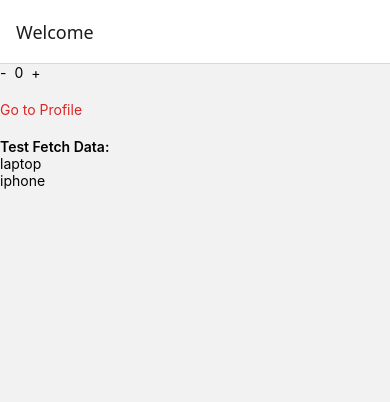
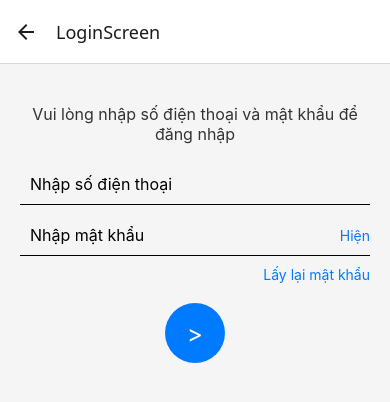
Before and after one commit to vutran01122003/ChattingApp, a React Native app: screen /LoginScreen in a window 390 px wide. Shown: the top 402 px of the page. Built offline with nearby package versions, Linux system fonts and the light colour scheme.

Commit message:
WelcomScreen and LoginScreen

```diff
--- a/package.json
+++ b/package.json
@@ -19,6 +19,7 @@
     "react-native-reanimated": "^3.17.1",
     "react-native-safe-area-context": "^5.3.0",
     "react-native-screens": "^4.9.2",
+    "react-native-vector-icons": "^10.2.0",
     "react-redux": "^9.2.0",
     "tailwindcss": "^3.4.17"
   },
--- a/src/App.jsx
+++ b/src/App.jsx
@@ -4,6 +4,8 @@ import {createNativeStackNavigator} from '@react-navigation/native-stack';
 import HomeScreen from './screens/HomeScreen';
 import ProfileScreen from './screens/ProfileScreen';
 import {AppProvider} from './redux/store';
+import WelcomeScreen from './screens/WelcomeScreen';
+import LoginScreen from './screens/LoginScreen';
 import './global.css';
 
 const Stack = createNativeStackNavigator();
@@ -15,10 +17,11 @@ function App() {
         <Stack.Navigator>
           <Stack.Screen
             name="Home"
-            component={HomeScreen}
+            component={WelcomeScreen}
             options={{title: 'Welcome'}}
           />
           <Stack.Screen name="Profile" component={ProfileScreen} />
+          <Stack.Screen name="LoginScreen" component={LoginScreen} />
         </Stack.Navigator>
       </NavigationContainer>
     </AppProvider>
--- /dev/null
+++ b/src/screens/LoginScreen.jsx
@@ -0,0 +1,142 @@
+import React, { useState } from 'react';
+import { View, Text, TextInput, TouchableOpacity, StyleSheet, ScrollView, KeyboardAvoidingView, Platform } from 'react-native';
+
+const LoginScreen = ({ navigation }) => {
+  const [phone, setPhone] = useState('');
+  const [password, setPassword] = useState('');
+  const [showPassword, setShowPassword] = useState(false);
+
+  const [isPhoneFocused, setIsPhoneFocused] = useState(false);
+  const [isPasswordFocused, setIsPasswordFocused] = useState(false);
+
+  return (
+    <KeyboardAvoidingView
+      style={styles.container}
+      behavior={Platform.OS === 'ios' ? 'padding' : 'height'}
+    >
+      <ScrollView contentContainerStyle={styles.innerContainer}>
+        <Text style={styles.title}>Vui lòng nhập số điện thoại và mật khẩu để đăng nhập</Text>
+
+        {/* Ô nhập số điện thoại */}
+        <View style={styles.inputContainer}>
+          <TextInput
+            placeholder="Nhập số điện thoại"
+            value={phone}
+            onChangeText={setPhone}
+            keyboardType="phone-pad"
+            style={[
+              styles.input,
+              isPhoneFocused ? styles.inputFocused : styles.inputDefault,
+            ]}
+            onFocus={() => setIsPhoneFocused(true)}
+            onBlur={() => setIsPhoneFocused(false)}
+          />
+          {/* Nếu có giá trị trong ô nhập, hiển thị nút "X" để xóa */}
+          {phone.length > 0 && (
+            <TouchableOpacity onPress={() => setPhone('')}>
+              <Text style={styles.clearText}>X</Text>
+            </TouchableOpacity>
+          )}
+        </View>
+
+        {/* Ô nhập mật khẩu */}
+        <View style={styles.inputContainer}>
+          <TextInput
+            placeholder="Nhập mật khẩu"
+            value={password}
+            onChangeText={setPassword}
+            secureTextEntry={!showPassword}
+            style={[
+              styles.input,
+              isPasswordFocused ? styles.inputFocused : styles.inputDefault,
+            ]}
+            onFocus={() => setIsPasswordFocused(true)}
+            onBlur={() => setIsPasswordFocused(false)}
+          />
+          <TouchableOpacity onPress={() => setShowPassword(!showPassword)}>
+            <Text style={styles.showPasswordText}>{showPassword ? 'Ẩn' : 'Hiện'}</Text>
+          </TouchableOpacity>
+        </View>
+
+        {/* Nút "Lấy lại mật khẩu" */}
+        <TouchableOpacity style={styles.forgotPassword}>
+          <Text style={styles.forgotPasswordText}>Lấy lại mật khẩu</Text>
+        </TouchableOpacity>
+
+        {/* Nút Đăng nhập */}
+        <TouchableOpacity style={styles.loginButton}>
+          <Text style={{color: 'white', fontSize: 24}}>{'>'}</Text>
+        </TouchableOpacity>
+      </ScrollView>
+    </KeyboardAvoidingView>
+  );
+};
+
+const styles = StyleSheet.create({
+  container: {
+    flex: 1,
+    backgroundColor: '#f5f5f5',
+    paddingTop: 40,
+    paddingHorizontal: 20,
+  },
+  innerContainer: {
+    flexGrow: 1,
+    justifyContent: 'flex-start',
+    alignItems: 'center',
+  },
+  title: {
+    fontSize: 16,
+    marginBottom: 20,
+    color: '#333',
+    textAlign: 'center',
+    width: '100%',
+    flexWrap: 'wrap',
+  },
+  inputContainer: {
+    flexDirection: 'row',
+    alignItems: 'center',
+    width: '100%',
+    marginBottom: 10,
+    borderBottomWidth: 1,
+  },
+  input: {
+    flex: 1,
+    height: 40,
+    paddingLeft: 10,
+    fontSize: 16,
+  },
+  inputDefault: {
+    borderBottomColor: '#ccc',
+  },
+  inputFocused: {
+    borderBottomColor: '#007BFF',
+  },
+  clearText: {
+    color: 'red',
+    fontSize: 18,
+    paddingRight: 10,
+  },
+  forgotPassword: {
+    alignSelf: 'flex-end',
+    marginBottom: 20,
+  },
+  forgotPasswordText: {
+    color: '#007BFF',
+    fontSize: 14,
+  },
+  showPasswordText: {
+    color: '#007BFF',
+    fontSize: 14,
+    marginLeft: 10,
+  },
+  loginButton: {
+    width: 60,
+    height: 60,
+    backgroundColor: '#007BFF',
+    alignItems: 'center',
+    justifyContent: 'center',
+    borderRadius: 30,
+  },
+});
+
+export default LoginScreen;
--- /dev/null
+++ b/src/screens/WelcomeScreen.jsx
@@ -0,0 +1,91 @@
+import React from 'react';
+import { View, Text, Image, TouchableOpacity, StyleSheet } from 'react-native';
+
+const WelcomeScreen = ({ navigation }) => {
+  return (
+    <View style={styles.container}>
+      <Text style={styles.logo}>Zalo</Text>
+
+      <Image
+        source={require('../assets/logoWelcome.png')}
+        style={styles.image}
+      />
+
+
+      <Text style={styles.title}>Gọi video ổn định</Text>
+      <Text style={styles.subtitle}>
+        Trò chuyện thật đã với chất lượng video ổn định mọi lúc, mọi nơi
+      </Text>
+
+
+      {/* Nút Đăng Nhập */}
+      <TouchableOpacity style={styles.loginButton}
+        onPress={() => navigation.navigate('LoginScreen')}
+      >
+        <Text style={styles.loginText}>ĐĂNG NHẬP</Text>
+      </TouchableOpacity>
+
+      {/* Nút Đăng Ký */}
+      <TouchableOpacity style={styles.registerButton}>
+        <Text style={styles.registerText}>ĐĂNG KÝ</Text>
+      </TouchableOpacity>
+    </View>
+  );
+};
+
+const styles = StyleSheet.create({
+  container: {
+    flex: 1,
+    alignItems: 'center',
+    justifyContent: 'center',
+    backgroundColor: '#fff',
+  },
+  logo: {
+    fontSize: 36,
+    fontWeight: 'bold',
+    color: '#0084FF',
+    marginBottom: 20,
+  },
+  image: {
+    width: '100%',
+    height: 150,
+    resizeMode: 'contain',
+    marginBottom: 20,
+  },
+  title: {
+    fontSize: 20,
+    fontWeight: 'bold',
+    color: '#333',
+    marginBottom: 10,
+  },
+  subtitle: {
+    fontSize: 14,
+    color: '#666',
+    textAlign: 'center',
+    marginHorizontal: 40,
+    marginBottom: 20,
+  },
+  loginButton: {
+    backgroundColor: '#0084FF',
+    paddingVertical: 12,
+    paddingHorizontal: 80,
+    borderRadius: 8,
+    marginBottom: 10,
+  },
+  loginText: {
+    color: '#fff',
+    fontSize: 16,
+    fontWeight: 'bold',
+  },
+  registerButton: {
+    paddingVertical: 12,
+    paddingHorizontal: 80,
+  },
+  registerText: {
+    color: '#0084FF',
+    fontSize: 16,
+    fontWeight: 'bold',
+  },
+});
+
+export default WelcomeScreen;
```
Also changed, not shown: src/assets/logoWelcome.png (added), 1 other file (tests, documents, lock files or other folders).
